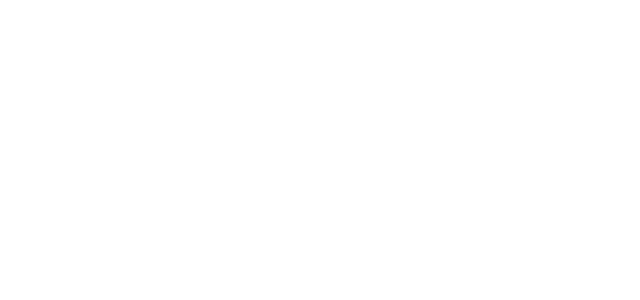
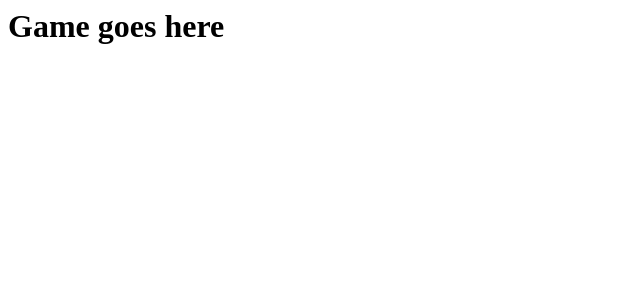
Before and after one commit to taffolds/personalWebsite, a React (Vite) app: page /fourInARow in a window 1280 px wide. Before the commit this address had no page. Shown: the top 300 px of the page, without its empty margins (0-640 px from the left). Built offline with nearby package versions, Linux system fonts and the light colour scheme.

Commit message:
created some placeholder pages

```diff
--- /dev/null
+++ b/src/components/fourInARow.tsx
@@ -0,0 +1,9 @@
+import React from "react";
+
+export function FourInARow() {
+  return (
+    <>
+      <h1>Game goes here</h1>
+    </>
+  );
+}
--- /dev/null
+++ b/src/components/notFoundPage.tsx
@@ -0,0 +1,13 @@
+import React from "react";
+import { Link } from "react-router-dom";
+
+export function NotFoundPage() {
+  return (
+    <>
+      <h1>Couldn't find this page</h1>
+      <Link to={"/"}>
+        <p>Back to homepage</p>
+      </Link>
+    </>
+  );
+}
--- a/src/main.tsx
+++ b/src/main.tsx
@@ -1,11 +1,15 @@
 import { createRoot } from "react-dom/client";
 import { BrowserRouter, Route, Routes } from "react-router-dom";
 import { FrontPage } from "./components/frontPage.js";
+import { NotFoundPage } from "./components/notFoundPage.js";
+import { FourInARow } from "./components/fourInARow.js";
 
 function Application() {
   return (
     <Routes>
       <Route path={"/"} element={<FrontPage />} />
+      <Route path={"/fourInARow"} element={<FourInARow />} />
+      <Route path={"*"} element={<NotFoundPage />} />
     </Routes>
   );
 }
```
